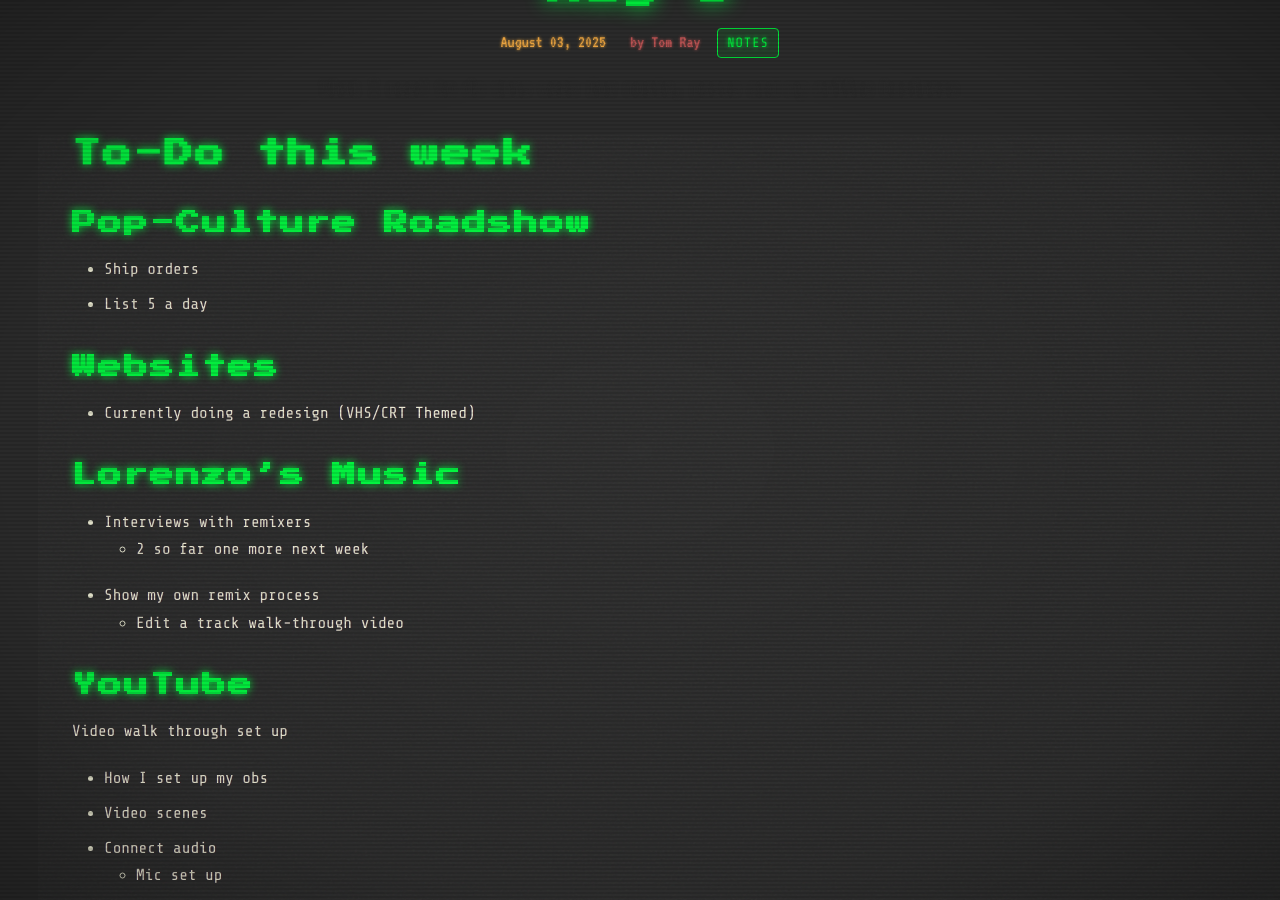
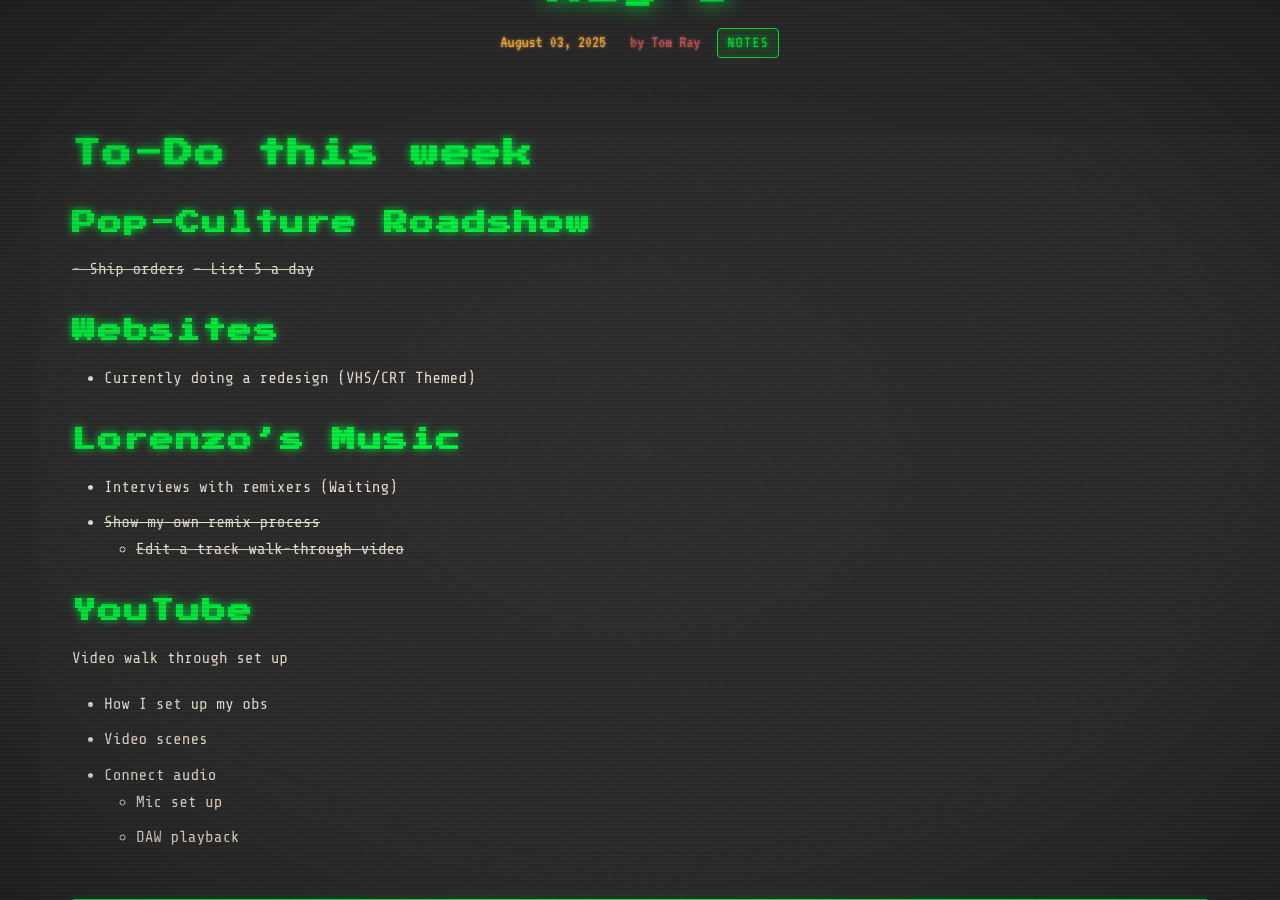
Before and after one commit to tmray/vhs-tape, a Jekyll site: the page built from _posts/2025-08-03-todo-for-aug-03.md, in a window 1280 px wide and 900 px high, scrolled down 521 px. Built offline with Jekyll 4.4.1, drawn with Linux system fonts in a browser that asks for light colours.

Commit message:
notes post added

```diff
--- a/_posts/2025-08-03-todo-for-aug-03.md
+++ b/_posts/2025-08-03-todo-for-aug-03.md
@@ -11,8 +11,8 @@
 
 ## Pop-Culture Roadshow
 
-- Ship orders
-- List 5 a day
+~~- Ship orders~~
+~~- List 5 a day~~
 
 ## Websites
 
@@ -20,10 +20,9 @@
 
 ## Lorenzo's Music
 
-- Interviews with remixers
-    - 2 so far one more next week
-- Show my own remix process
-    - Edit a track walk-through video
+- Interviews with remixers (Waiting)
+- ~~Show my own remix process~~
+    - ~~Edit a track walk-through video~~
 
 ## YouTube
 
```
Also changed, not shown: _posts/2024-12-03-if-i-was-alone-by-lorenzos-music-single.html (added, +17 -0 lines), _posts/2025-07-30-to-do-album-launch-podcast-growth.md (+1 -1 lines), _posts/2025-08-10-todo-for-aug-10.md (added, +31 -0 lines), _posts/2025-08-16-todo-for-aug-16.md (added, +33 -0 lines), _posts/2025-08-24-todo-for-aug-25.md (added, +41 -0 lines).
